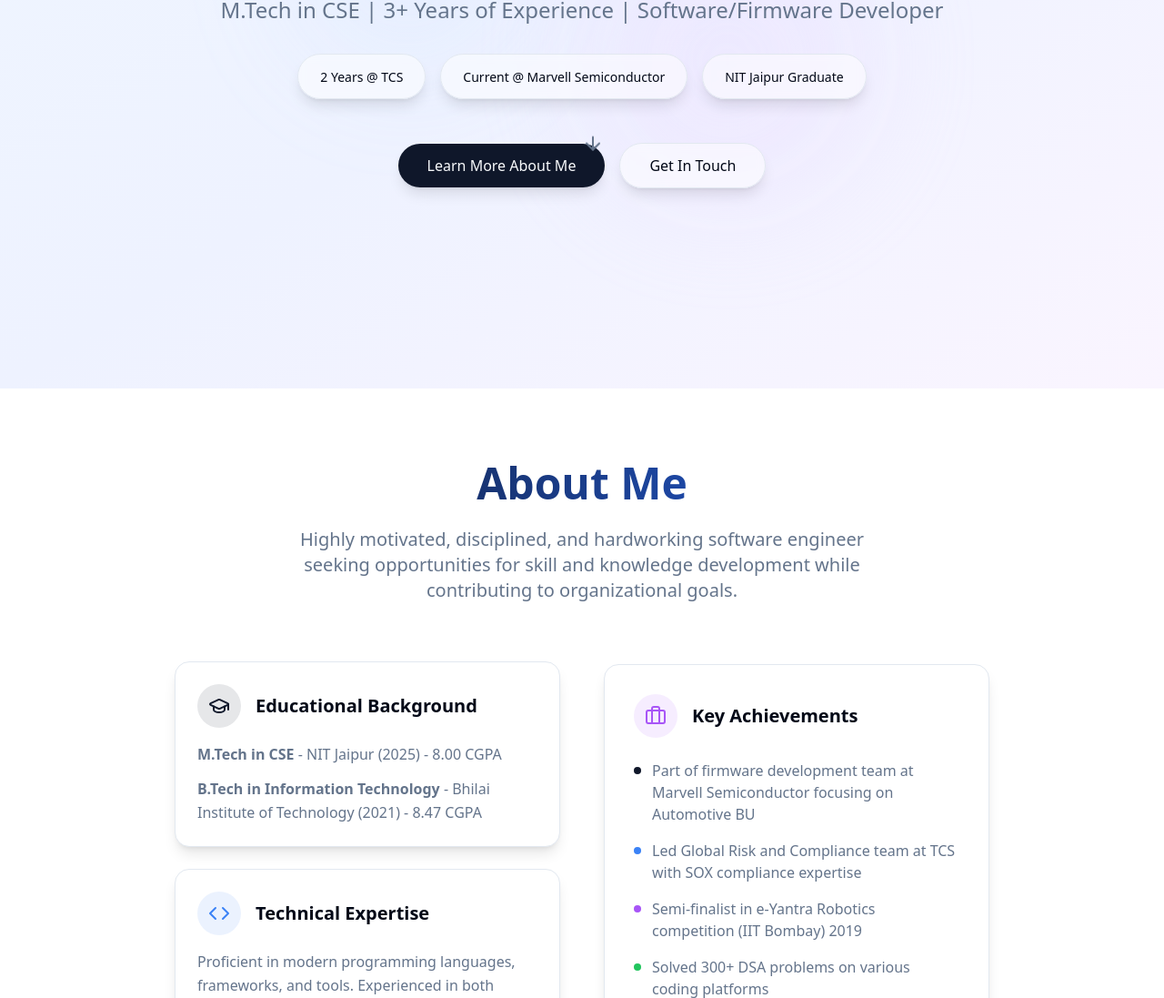
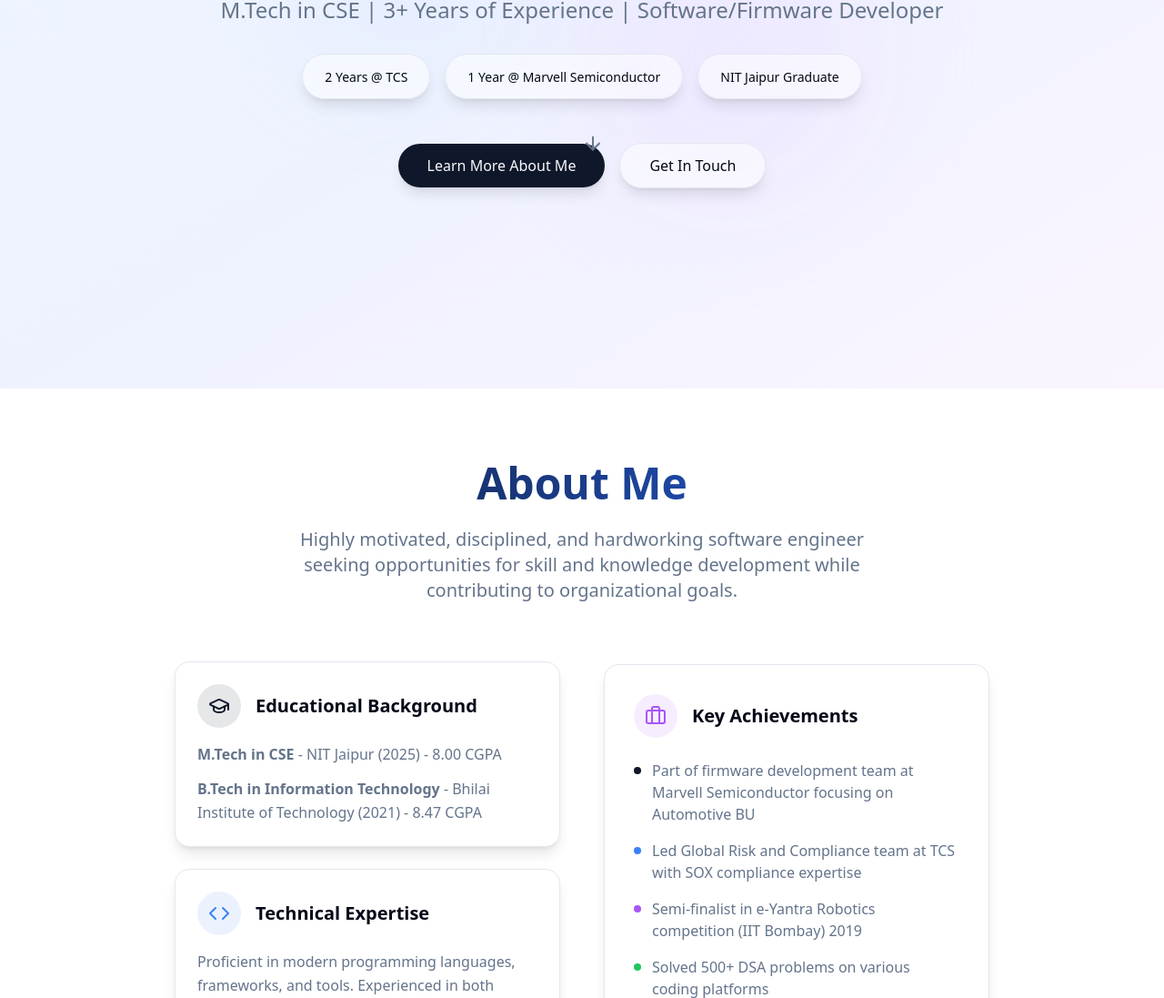
Before and after one commit to jermgaming/tech-journey-reveal, a React (Vite) app: page / in a window 1280 px wide. Shown: the part 373-1470 px from the top of the page at 91% size. Built offline with nearby package versions, Linux system fonts and the light colour scheme.

Commit message:
experience changed

```diff
--- a/src/components/About.tsx
+++ b/src/components/About.tsx
@@ -77,7 +77,7 @@ const About = () => {
                 <div className="flex items-start">
                   <div className="w-2 h-2 bg-green-500 rounded-full mt-2 mr-3 flex-shrink-0"></div>
                   <p className="text-muted-foreground">
-                    Solved 300+ DSA problems on various coding platforms
+                    Solved 500+ DSA problems on various coding platforms
                   </p>
                 </div>
                 <div className="flex items-start">
--- a/src/components/Hero.tsx
+++ b/src/components/Hero.tsx
@@ -46,7 +46,7 @@ const Hero = () => {
               <span className="text-sm font-medium">2 Years @ TCS</span>
             </div>
             <div className="bg-card/50 backdrop-blur-sm border border-border rounded-full px-6 py-3 shadow-lg">
-              <span className="text-sm font-medium">Current @ Marvell Semiconductor</span>
+              <span className="text-sm font-medium">1 Year @ Marvell Semiconductor</span>
             </div>
             <div className="bg-card/50 backdrop-blur-sm border border-border rounded-full px-6 py-3 shadow-lg">
               <span className="text-sm font-medium">NIT Jaipur Graduate</span>
```
